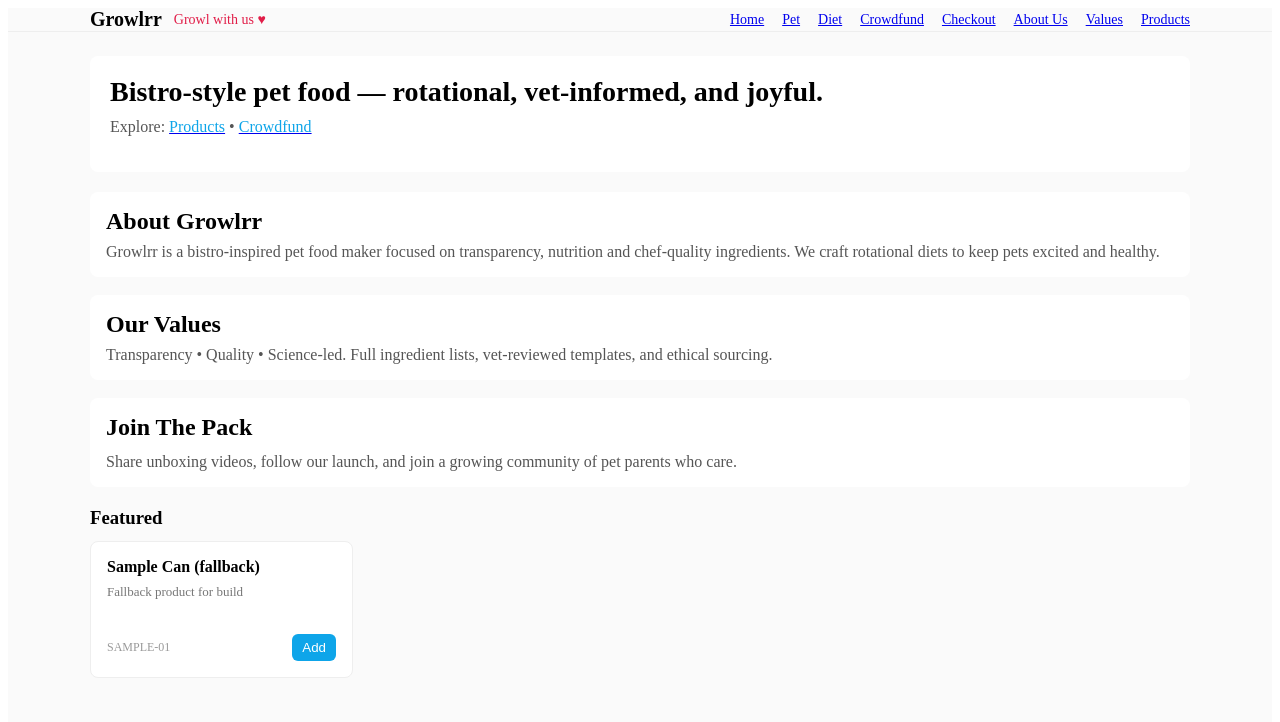
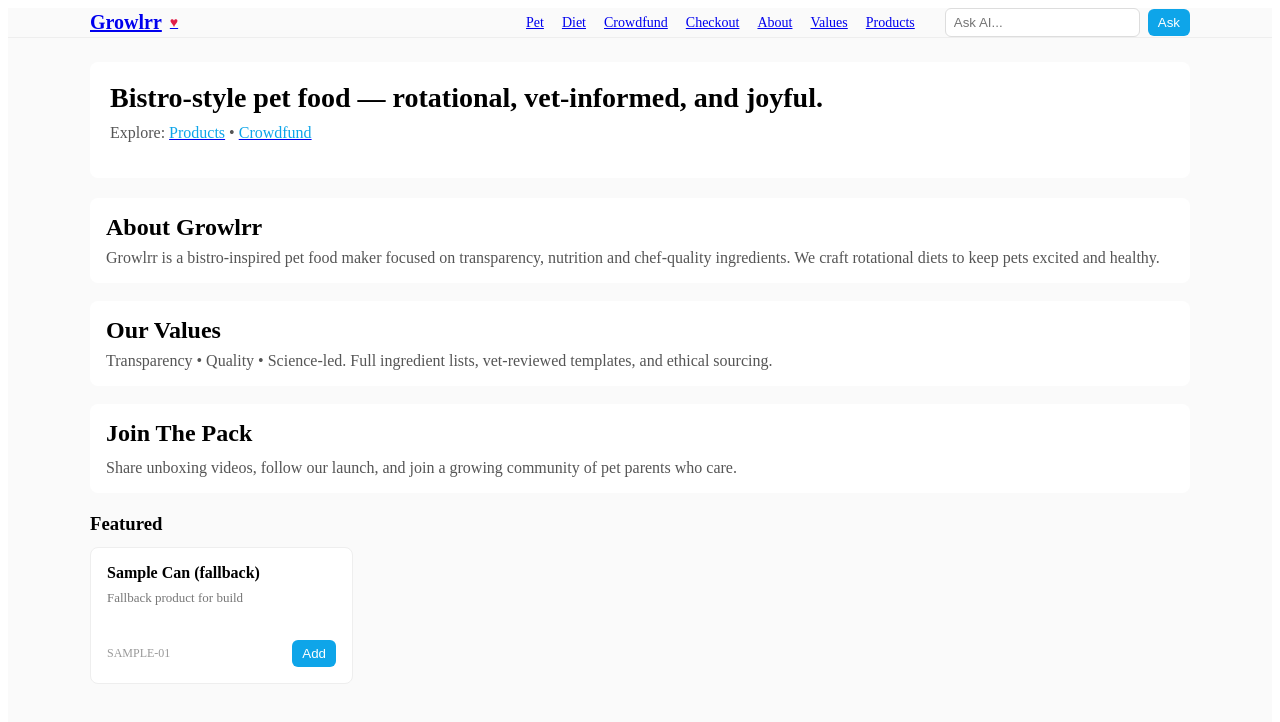
Before and after one commit to growlrr/growlrr, a Next.js app in the folder frontend/: page / in a window 1280 px wide. Shown: the top 722 px of the page. Built offline with nearby package versions, Linux system fonts and the light colour scheme; no server answers.

Commit message:
feat(navbar): make brand clickable + add inline Ask AI input (posts to /api/ask)

```diff
--- a/frontend/components/Navbar.js
+++ b/frontend/components/Navbar.js
@@ -1,23 +1,84 @@
 import Link from "next/link";
+import { useState } from "react";
 
+/**
+ * Simple top nav with clickable brand and inline Ask AI field.
+ * The ask posts to /api/ask (placeholder) and shows a short non-blocking message.
+ */
 export default function Navbar() {
+  const [q, setQ] = useState("");
+  const [busy, setBusy] = useState(false);
+  const [msg, setMsg] = useState(""); // short result toast
+
+  async function doAsk(e) {
+    e?.preventDefault?.();
+    if (!q || busy) return;
+    setBusy(true);
+    setMsg(""); // clear old
+    try {
+      const res = await fetch("/api/ask", {
+        method: "POST",
+        headers: { "Content-Type": "application/json" },
+        body: JSON.stringify({ question: q, source: "navbar-inline" }),
+      });
+      const json = await res.json();
+      setMsg(json.answer || "No answer");
+    } catch (err) {
+      setMsg("Error — try again");
+    } finally {
+      setBusy(false);
+      setTimeout(()=>setMsg(""), 5000); // auto-hide after 5s
+    }
+  }
+
   return (
     <header style={{borderBottom:'1px solid #eee'}} className="p-4 bg-white">
-      <div style={{maxWidth:1100, margin:'0 auto', display:'flex', alignItems:'center', justifyContent:'space-between'}}>
+      <div style={{maxWidth:1100, margin:'0 auto', display:'flex', alignItems:'center', justifyContent:'space-between', gap:12}}>
+        {/* Clickable brand on far left */}
         <div style={{display:'flex', alignItems:'center', gap:12}}>
-          <div style={{fontWeight:800, fontSize:20}}>Growlrr</div>
-          <div style={{color:'#e11d48', fontSize:14}}>Growl with us ♥</div>
+          <Link href="/"><a style={{textDecoration:'none', color:'inherit', display:'flex', alignItems:'center', gap:8}}>
+            <div style={{fontWeight:800, fontSize:20}}>Growlrr</div>
+            <div style={{color:'#e11d48', fontSize:14}}>♥</div>
+          </a></Link>
         </div>
-        <nav style={{display:'flex', gap:18, fontSize:14}}>
-          <Link href="/"><a>Home</a></Link>
+
+        {/* Navigation links (center/right) */}
+        <nav style={{display:'flex', gap:18, alignItems:'center', fontSize:14}}>
           <Link href="/pet"><a>Pet</a></Link>
           <Link href="/diet"><a>Diet</a></Link>
           <Link href="/crowdfund"><a>Crowdfund</a></Link>
           <Link href="/checkout"><a>Checkout</a></Link>
-          <Link href="/about"><a>About Us</a></Link>
+          <Link href="/about"><a>About</a></Link>
           <Link href="/values"><a>Values</a></Link>
           <Link href="/products"><a>Products</a></Link>
+
+          {/* compact inline Ask AI form */}
+          <form onSubmit={doAsk} style={{display:'flex', alignItems:'center', gap:8, marginLeft:12}}>
+            <input
+              aria-label="Ask Growlrr"
+              value={q}
+              onChange={(e)=>setQ(e.target.value)}
+              placeholder="Ask AI..."
+              style={{padding:'6px 8px', border:'1px solid #ddd', borderRadius:6, minWidth:160}}
+            />
+            <button
+              type="submit"
+              disabled={busy}
+              style={{background:'#0ea5e9', color:'#fff', border:'none', padding:'6px 10px', borderRadius:6}}
+            >
+              {busy ? "..." : "Ask"}
+            </button>
+          </form>
         </nav>
+      </div>
+
+      {/* transient message area (toast-like) */}
+      <div style={{position:'fixed', right:16, top:72, zIndex:60}}>
+        {msg ? (
+          <div style={{background:'#111827', color:'#fff', padding:'10px 14px', borderRadius:8, boxShadow:'0 6px 18px rgba(0,0,0,0.12)'}}>
+            {msg}
+          </div>
+        ) : null}
       </div>
     </header>
   );
```
